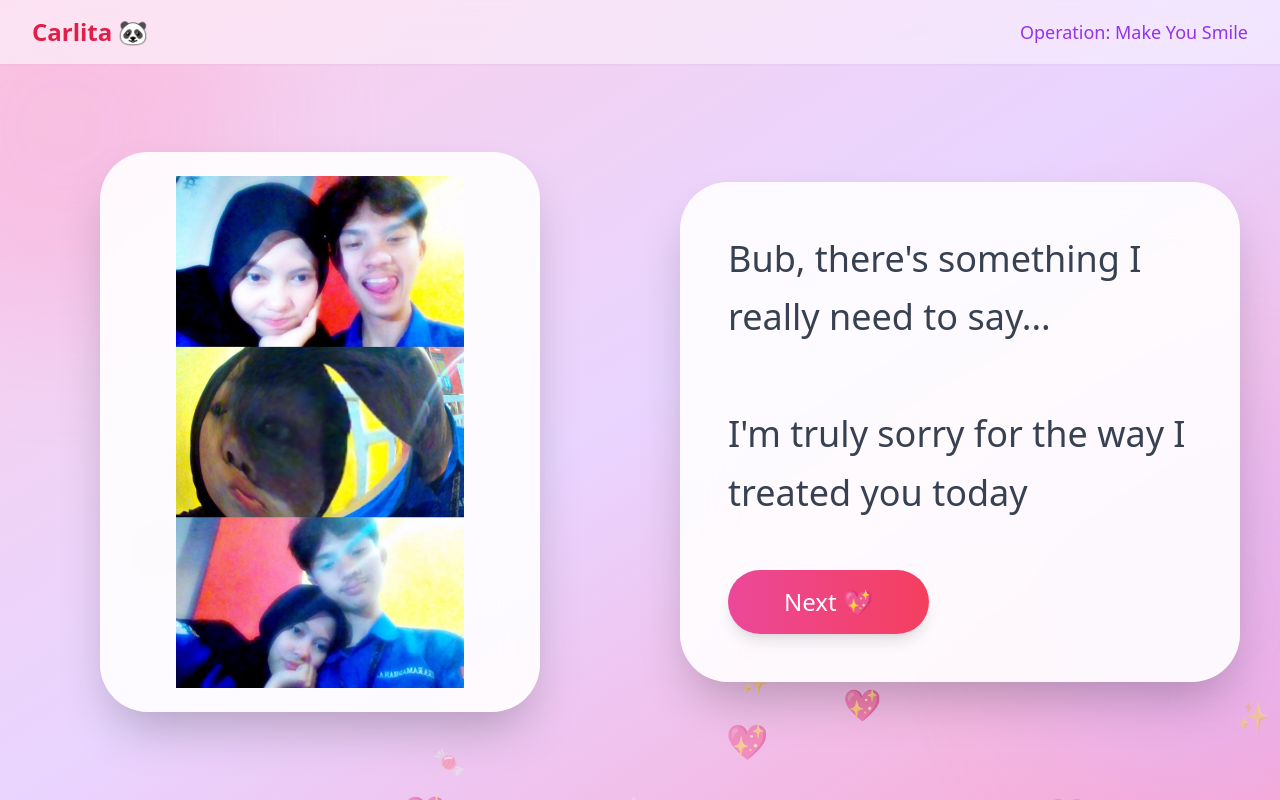
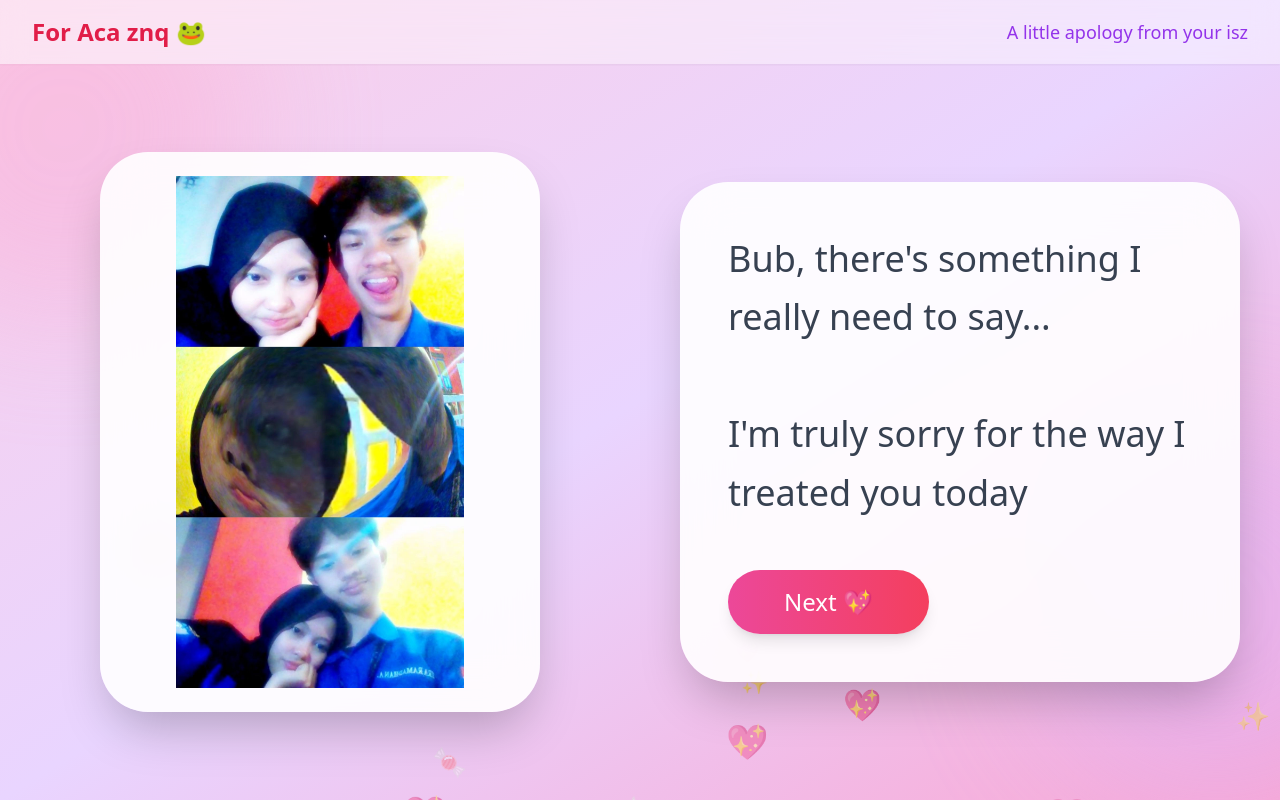
Before and after one commit to Faiszownanapology/Forgive-me-bub-pls, a React (Vite) app: page / in a window 1280 px wide. Built offline with nearby package versions, Linux system fonts and the light colour scheme.

Commit message:
Update Navbar text content

```diff
--- a/src/components/Navbar.jsx
+++ b/src/components/Navbar.jsx
@@ -2,11 +2,11 @@ const Navbar = () => {
   return (
     <nav className="w-full px-8 py-4 flex items-center justify-between bg-white/40 backdrop-blur-md shadow-sm">
       <h1 className="text-2xl font-semibold text-rose-600">
-        Carlita 🐼
+        For Aca znq 🐸
       </h1>
 
       <p className="text-lg text-purple-600 font-medium">
-        Operation: Make You Smile
+        A little apology from your isz
       </p>
     </nav>
   );
```
